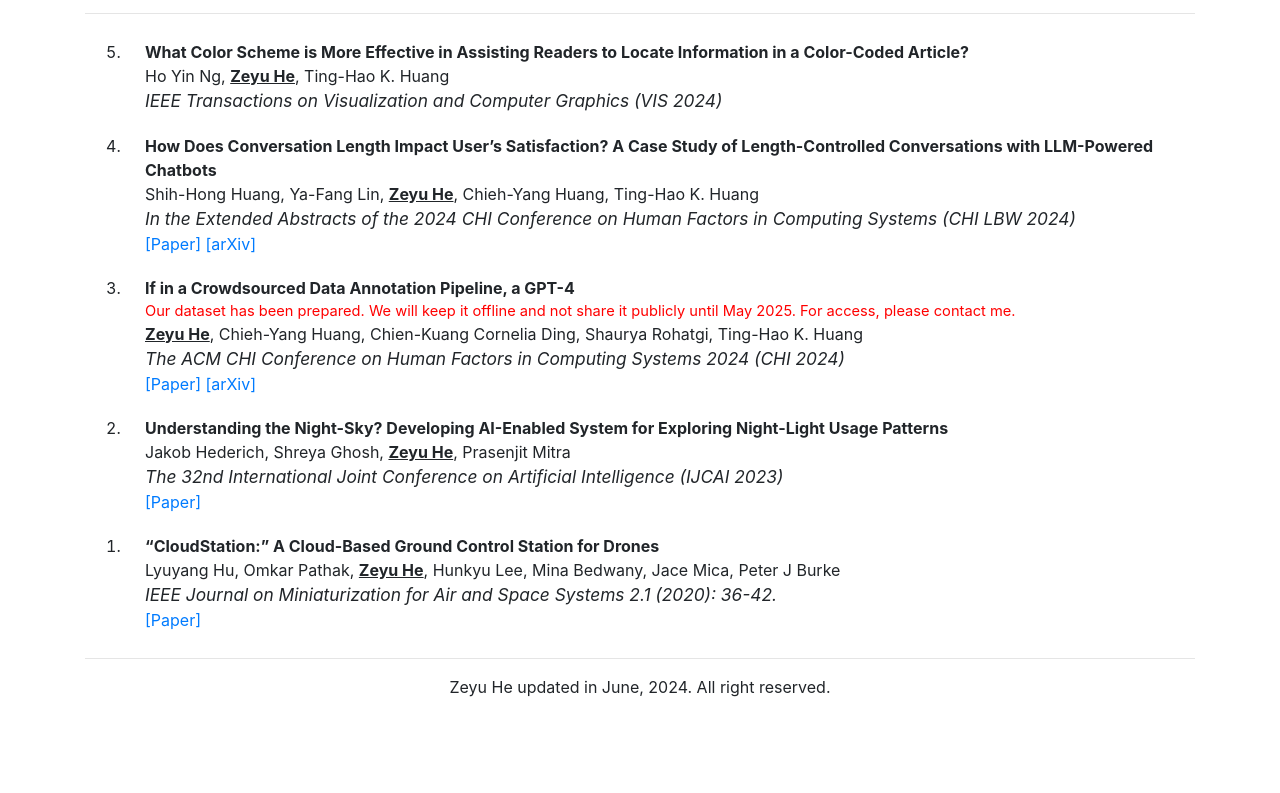
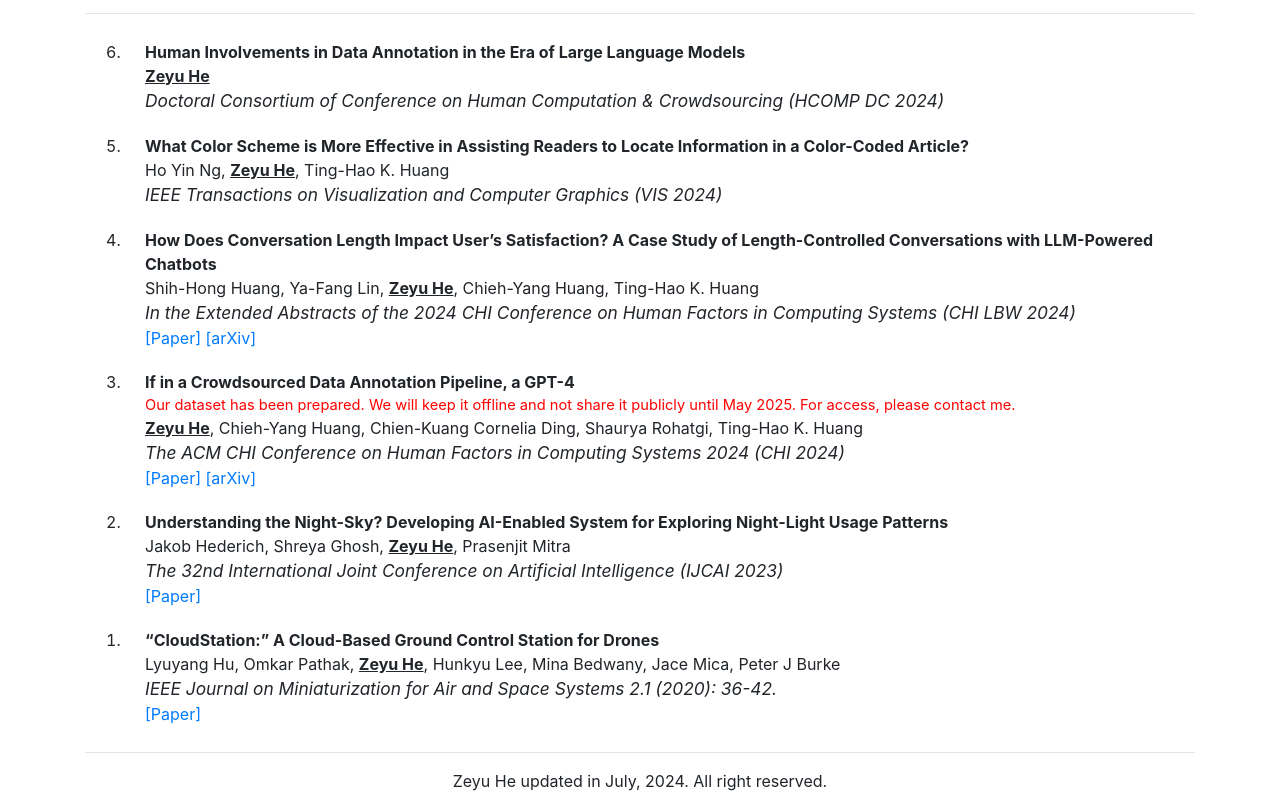
Before and after one commit to StevenHe918/StevenHe918.github.io, a plain HTML site: page publication.html in a window 1280 px wide. Shown: the part 107-900 px from the top of the page. Before the commit the page ends 806 px from the top, so only its background shows below. Drawn offline with nearby package versions, Linux system fonts and the light colour scheme.

Commit message:
update CV

```diff
--- a/publication.html
+++ b/publication.html
@@ -73,6 +73,18 @@
 
         <ol reversed id="publication_list">
             <li>
+                <papertitle>Human Involvements in Data Annotation in the Era of Large Language Models</papertitle>
+                <authorlist>
+                    <me>Zeyu He</me>
+                </authorlist>
+                <conference>
+                    Doctoral Consortium of Conference on Human Computation & Crowdsourcing (HCOMP DC 2024)
+                </conference>
+                <!-- <a href="" target="_blank"
+                    rel="noopener noreferrer">[Paper]</a> -->
+                <!-- <a href="" target="_blank" rel="noopener noreferrer">[arXiv]</a> -->
+            </li>
+            <li>
                 <papertitle>What Color Scheme is More Effective in Assisting Readers to Locate Information in a Color-Coded Article?</papertitle>
                 <authorlist>
                     Ho Yin Ng, <me>Zeyu He</me>, Ting-Hao K. Huang
@@ -137,7 +149,7 @@
         </ol>
         <hr>
         <div id="footer" class="col-md-12" style="text-align:center;">
-            Zeyu He updated in June, 2024. All right reserved.
+            Zeyu He updated in July, 2024. All right reserved.
         </div>
 
     </div>
```
Also changed, not shown: experience.html (+1 -1 lines), index.html (+7 -2 lines), 1 other file.
